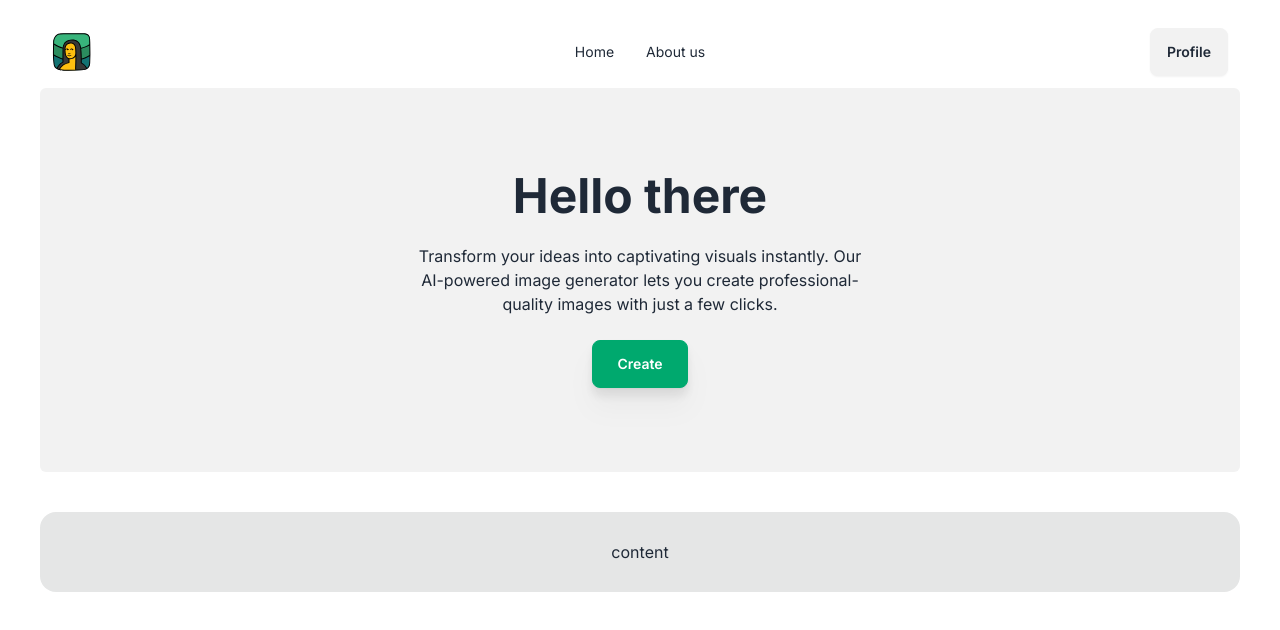
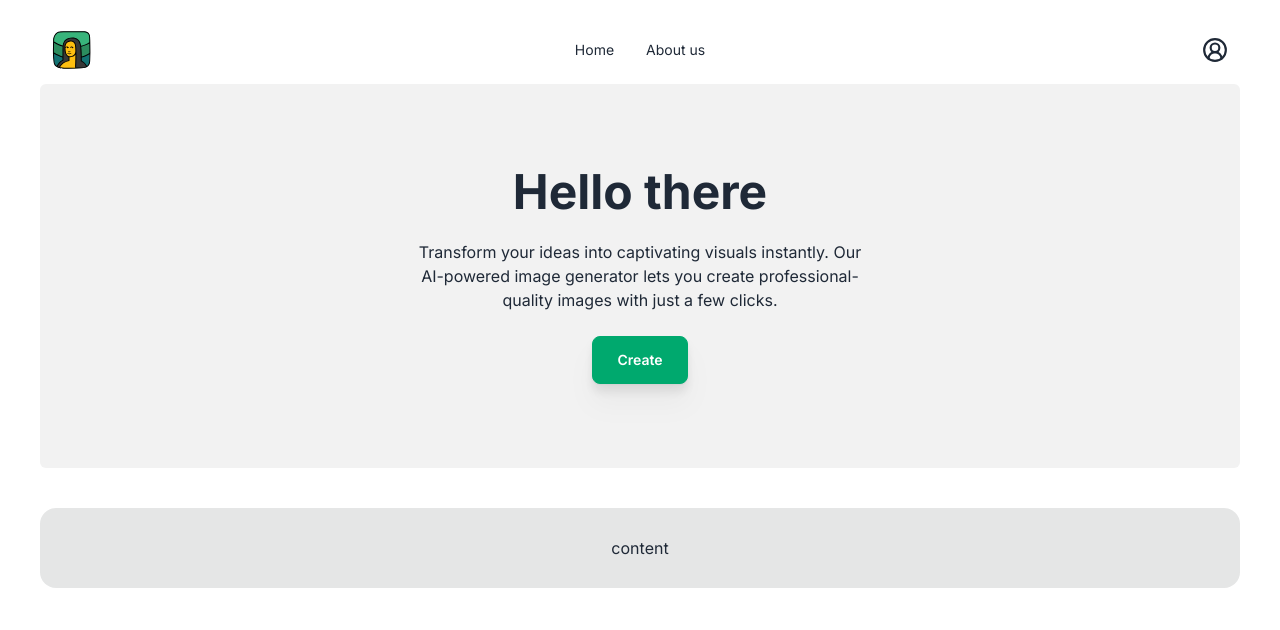
Before and after one commit to Iliaddh/textToImageAINext, a Next.js app: page / in a window 1280 px wide. Shown: the top 630 px of the page. Built offline with nearby package versions, Linux system fonts and the light colour scheme; no server answers; sample sign-in values are in the browser's storage.

Commit message:
profile image

```diff
--- a/app/(components)/Navbar.jsx
+++ b/app/(components)/Navbar.jsx
@@ -5,6 +5,7 @@ import Logo from "@/assets/Logo";
 import { useAppContext } from "@/context/page";
 import { useRouter } from "next/navigation";
 import { usePathname } from "next/navigation";
+import { CircleUserRound } from 'lucide-react';
 import {
   SignOutButton,
   SignedOut,
@@ -74,8 +75,8 @@ function Navbar() {
         </SignedOut>
         <SignedIn>
           <div className="dropdown dropdown-end">
-            <div tabIndex={0} role="button" className="btn m-1">
-              Profile
+            <div tabIndex={0} role="button" className=" m-1">
+              <CircleUserRound size={26}/>
             </div>
             <ul
               tabIndex={0}
--- a/app/(dashboard)/(routes)/dashboard/(components)/DashboardNavbar.jsx
+++ b/app/(dashboard)/(routes)/dashboard/(components)/DashboardNavbar.jsx
@@ -8,7 +8,7 @@ const DashboardNavbar = ({apiLimitCount}) => {
     <div className="navbar bg-base-100">
       <SideBar apiLimitCount ={ apiLimitCount}/>
       <div className="flex-1">
-        <a className="text-xl font-bold ml-6">ArtifyMe</a>
+        <a className="text-xl font-bold ml-8">ArtifyMe</a>
       </div>
       <Link href="/">
         <button className="mx-12 btn btn-square btn-ghost">Home</button>
```
Also changed, not shown: public/images/profile.png (added).
